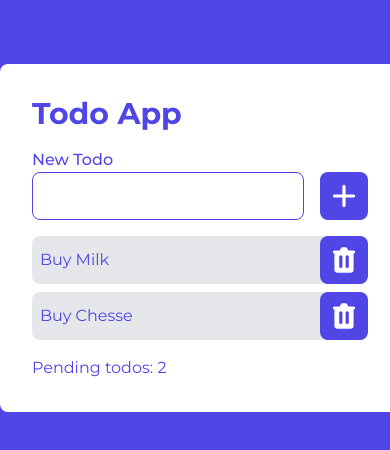
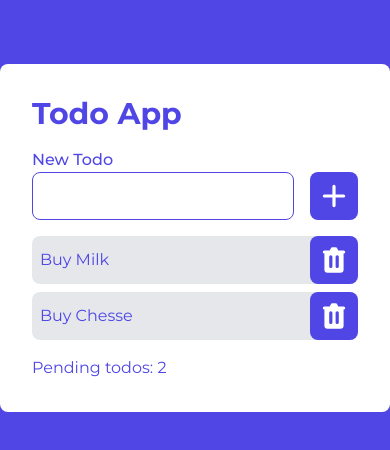
Before and after one commit to aruzo1/todo-vue, a Vue app: page / in a window 390 px wide. Shown: the top 450 px of the page. Built offline with nearby package versions, Linux system fonts and the light colour scheme.

Commit message:
added mobile responsibility

```diff
--- a/src/App.vue
+++ b/src/App.vue
@@ -6,7 +6,7 @@ import TodosPending from "./components/TodosPending.vue";
 
 <template>
   <main
-    class="flex flex-col gap-y-4 w-[25rem] mt-16 mx-auto p-8 rounded-lg bg-white"
+    class="flex flex-col gap-y-4 w-[25rem] max-w-full mt-16 mx-auto p-8 rounded-lg bg-white"
   >
     <h1 class="text-3xl font-bold text-brand">Todo App</h1>
     <TodoForm />
```
